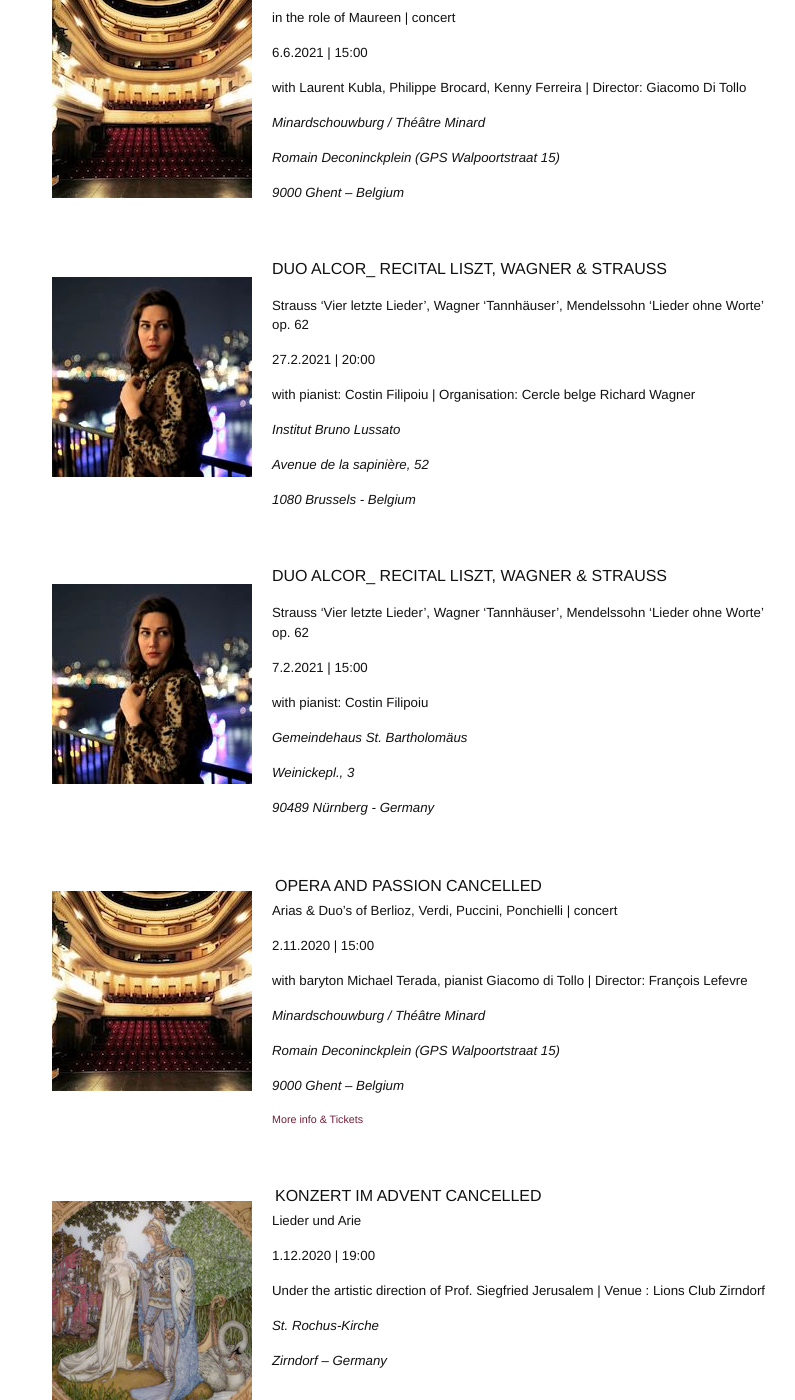
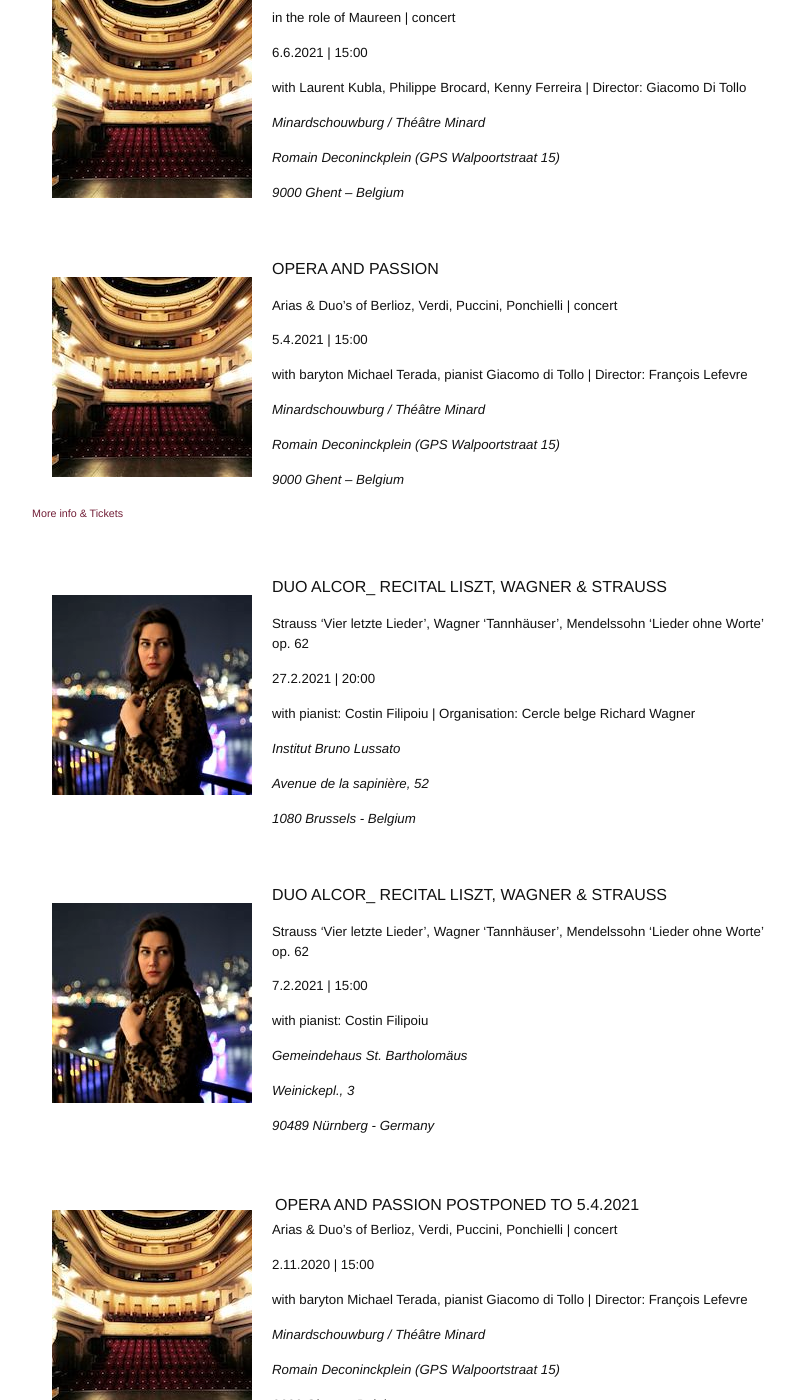
Before and after one commit to annesophie-sevens/annesophie-sevens.github.io, a Jekyll site: the page built from agenda-de.md, in a window 1280 px wide and 1400 px high, scrolled down 313 px. Shown: the whole window, without its empty margins (238-1033 px from the left). Built offline with Jekyll 4.4.1, drawn with Linux system fonts in a browser that asks for light colours; nearby versions of some CDN libraries.

Commit message:
Update agenda-de.md

```diff
--- a/agenda-de.md
+++ b/agenda-de.md
@@ -20,6 +20,26 @@ OPERA D'ARAN | Gilbert Bécaud
 ##### _Romain Deconinckplein (GPS Walpoortstraat 15)_
 
 ##### _9000 Ghent – Belgium_
+
+&nbsp;
+
+<img style="float: left; padding: 20px" src="/assets/Minard.jpg">
+
+OPERA AND PASSION
+
+##### Arias & Duo's of Berlioz, Verdi, Puccini, Ponchielli | concert
+
+##### 5.4.2021 | 15:00
+
+##### with baryton Michael Terada, pianist Giacomo di Tollo | Director: François Lefevre
+
+##### _Minardschouwburg / Théâtre Minard_
+
+##### _Romain Deconinckplein (GPS Walpoortstraat 15)_
+
+##### _9000 Ghent – Belgium_
+
+###### <a href="https://www.concertorganisatie-lyrica.be" target="_blank">More info & Tickets</a>
 
 &nbsp;
 
@@ -61,7 +81,7 @@ DUO ALCOR_ RECITAL LISZT, WAGNER & STRAUSS
 
 <img style="float: left; padding: 20px" src="/assets/Minard.jpg">
 
-OPERA AND PASSION | CANCELLED
+OPERA AND PASSION | POSTPONED TO 5.4.2021
 
 ##### Arias & Duo's of Berlioz, Verdi, Puccini, Ponchielli | concert
 
```
